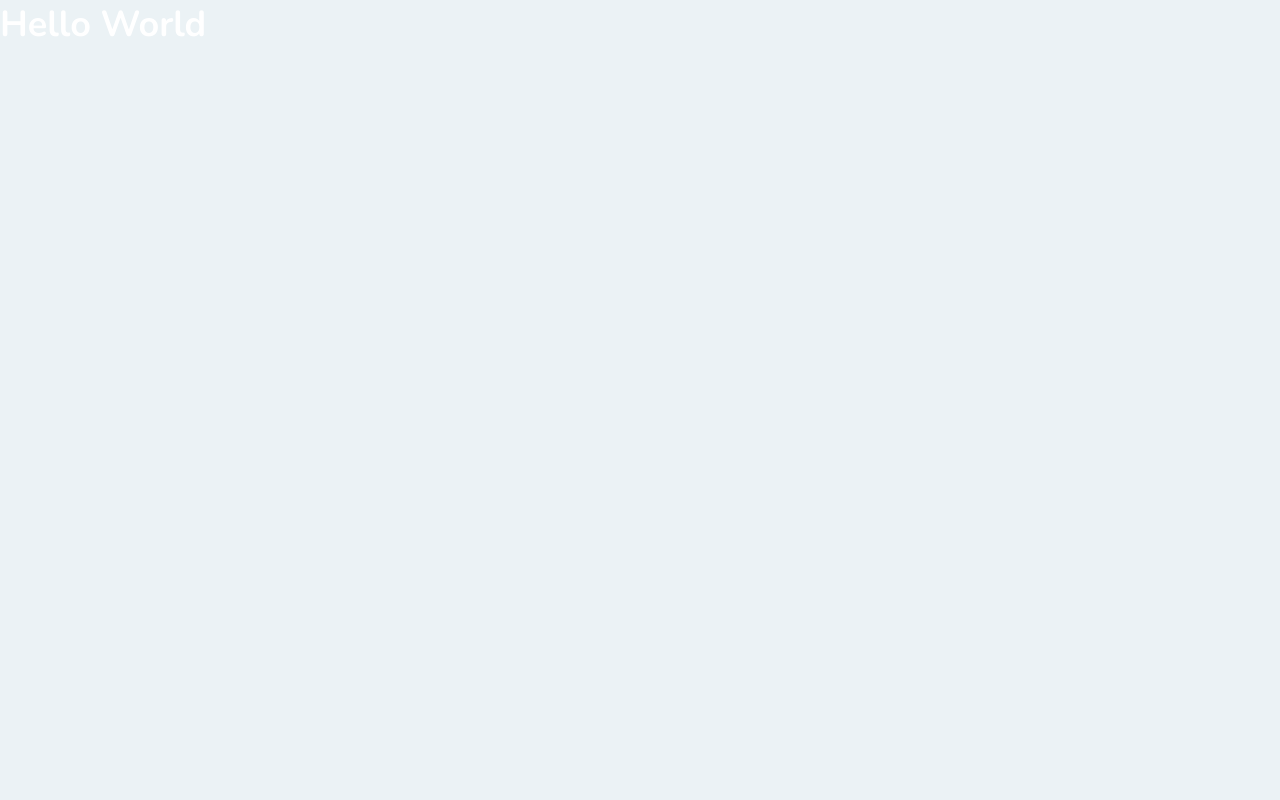
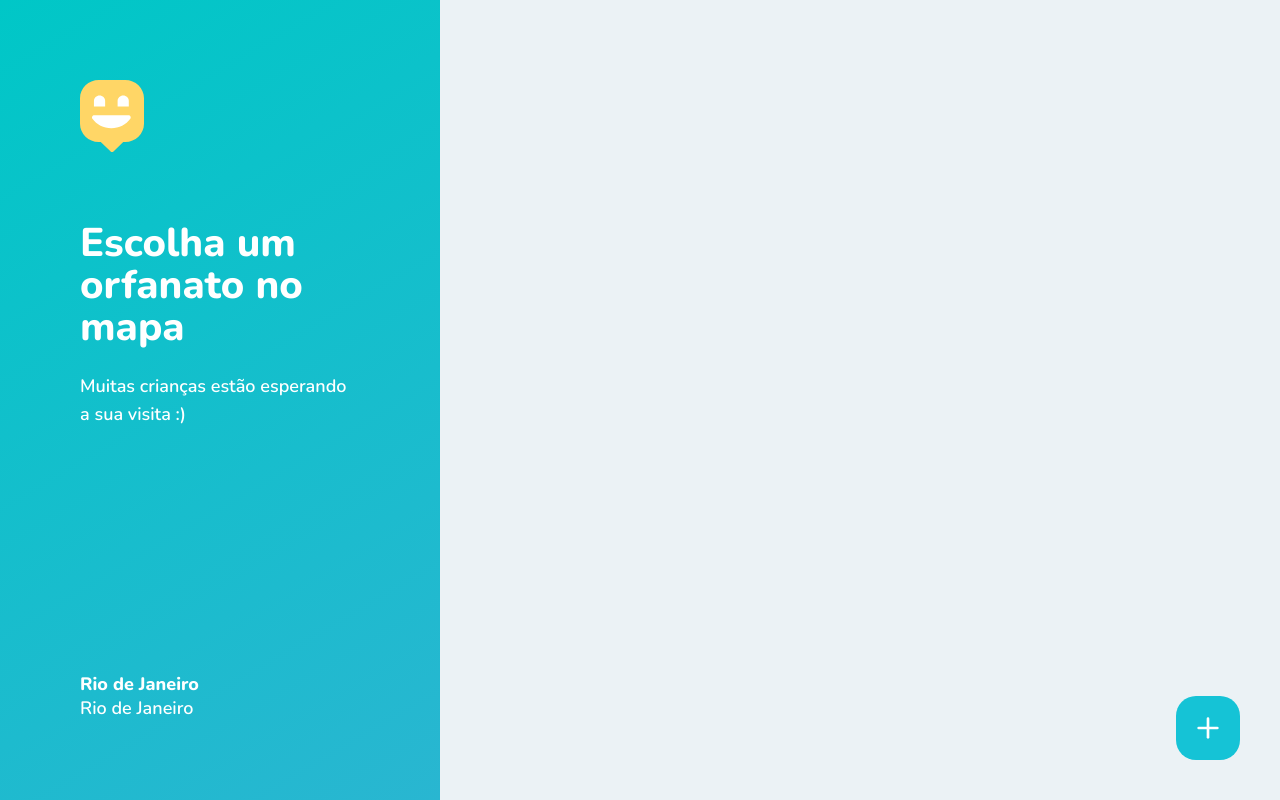
Before and after one commit to ovtfernandes/happy-web, a React (Create React App) app: page /map in a window 1280 px wide. Built offline with nearby package versions, Linux system fonts and the light colour scheme.

Commit message:
Adds initial orphanages map code

```diff
--- a/src/pages/orphanages-map.tsx
+++ b/src/pages/orphanages-map.tsx
@@ -1,8 +1,34 @@
 import React from 'react';
+import { Link } from 'react-router-dom';
+import { FiPlus } from 'react-icons/fi';
+
+import mapMarkerImg from '../images/map-marker.svg';
+
+import '../styles/pages/orphanages-map.css';
 
 function OrphanagesMap() {
     return (
-        <h1>Hello World</h1>
+        <div id="page-map">
+            <aside>
+                <header>
+                    <img src={mapMarkerImg} alt="Happy" />
+
+                    <h2>Escolha um orfanato no mapa</h2>
+                    <p>Muitas crianças estão esperando a sua visita :)</p>
+                </header>
+
+                <footer>
+                    <strong>Rio de Janeiro</strong>
+                    <span>Rio de Janeiro</span>
+                </footer>
+            </aside>
+
+            <div></div>
+
+            <Link to="" className="create-orphanage">
+                <FiPlus size={32} color="#fff" />
+            </Link>
+        </div>
     );
 }
 
--- /dev/null
+++ b/src/styles/pages/orphanages-map.css
@@ -0,0 +1,61 @@
+#page-map {
+    width: 100vw;
+    height: 100vh;
+
+    position: relative;
+    display: flex;
+}
+
+#page-map aside {
+    width: 440px;
+    background: linear-gradient(329.54deg, #29B6D1 0%, #00C7C7 100%);
+    padding: 80px;
+
+    display: flex;
+    flex-direction: column;
+    justify-content: space-between;
+}
+
+#page-map aside h2 {
+    font-size: 40px;
+    font-weight: 800;
+    line-height: 42px;
+    margin-top: 64px;
+}
+
+#page-map aside p {
+    line-height: 28px;
+    margin-top: 24px;
+}
+
+#page-map aside footer {
+    display: flex;
+    flex-direction: column;
+
+    line-height: 24px;
+}
+
+#page-map aside footer strong {
+    font-weight: 800;
+}
+
+#page-map .create-orphanage {
+    position: absolute;
+    right: 40px;
+    bottom: 40px;
+
+    width: 64px;
+    height: 64px;
+    background: #15c3d6;
+    border-radius: 20px;
+
+    display: flex;
+    justify-content: center;
+    align-items: center;
+
+    transition: background-color 0.2s;
+}
+
+#page-map .create-orphanage:hover {
+    background: #17d6eb;
+}
```
